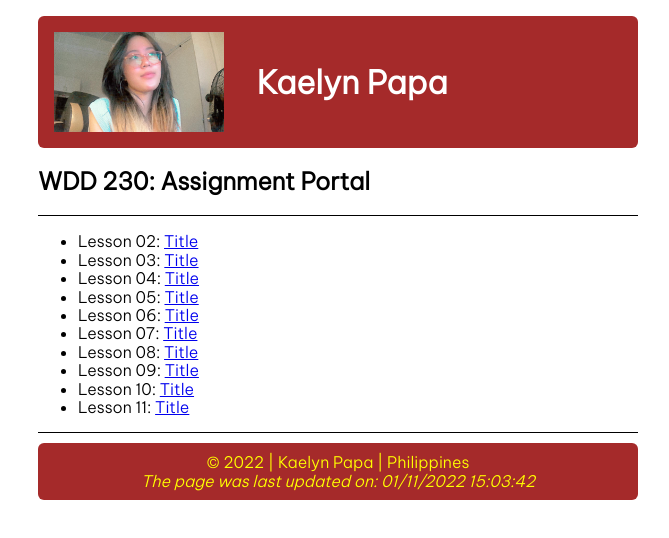
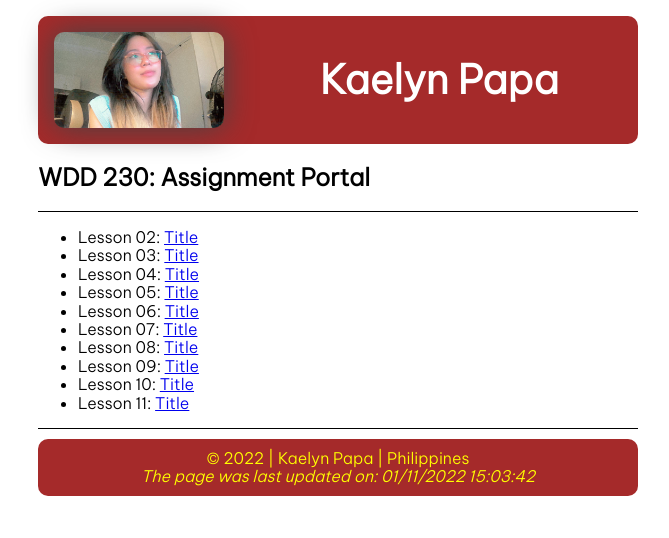
Before and after one commit to kaeellyn/wdd230, a plain HTML site: page index.html in a window 1280 px wide. Shown: the whole page, without its empty margins (302-971 px from the left). Drawn offline with Linux system fonts and the light colour scheme.

Commit message:
Media Queries

```diff
--- /dev/null
+++ b/css/medium.css
@@ -0,0 +1,27 @@
+@media only screen and (min-width: 32.5em) {
+    h1 {
+        font-size: 2.5rem;
+    }
+
+    h2 {
+        font-size: 1.5rem;
+    }
+
+    header, footer {
+        border-radius: 10px;
+    }
+
+    header {
+        display: grid;
+    }
+
+    header img {
+        width: 170px;
+        box-shadow: 0 0 30px #444;
+        border-radius: 10px;
+    }
+
+    .head-box h1 {
+        grid-column: 2;
+    }
+}
--- a/css/style.css
+++ b/css/small.css
@@ -7,7 +7,7 @@ body {
 }
 
 header {
-    display: grid;
+
     grid-template-columns: 1fr 2fr;
     grid-gap: 20px;
     align-items: center;
@@ -15,18 +15,39 @@ header {
     color: white;
     border-radius: 6px;
     padding: 1rem;
+    text-align: center;
+}
+
+header img {
+    width: 100px;
+    height: auto;
+}
+
+h1 {
+    font-size: 1.5rem;
+    margin: 0.15rem;
+}
+
+h2 {
+    font-size: 1rem;
 }
 
 .line-1 {
     height: 1px;
     background: black;
 }
+
 .header-img {
     grid-column: 1;
 }
 
 .head-box h1 {
-    grid-column: 2;
+    grid-column: 1;
+    grid-row: 2
+}
+
+header, footer {
+    text-align: center;
 }
 
 footer {
--- a/index.html
+++ b/index.html
@@ -7,7 +7,8 @@
         <title> Kaelyn's Portal </title>
         <meta name="description" content="Assignment portal for Kaelyn Papa in WDD 230: Web Frontend Development at Brigham Young University - Idaho" />
         <link rel="stylesheet" href="css/normalize.css">
-        <link rel="stylesheet" href="css/style.css" />
+        <link rel="stylesheet" href="css/small.css" />
+        <link rel="stylesheet" href="css/medium.css" />
         <link rel="preconnect" href="https://fonts.googleapis.com">
         <link rel="preconnect" href="https://fonts.gstatic.com" crossorigin>
         <link href="https://fonts.googleapis.com/css2?family=Be+Vietnam+Pro:wght@300&display=swap" rel="stylesheet">
@@ -16,7 +17,7 @@
     <body>
         <div class="head-box"></div>
         <header>
-            <img class="header-img" src="images/0817..3.jpg" width="170" height="100" alt="Photo of Kaelyn">
+            <img class="header-img" src="images/0817..3.jpg" alt="Photo of Kaelyn">
             <h1>Kaelyn Papa</h1>
         </header>
         <main class="main-box">
```
Also changed, not shown: lesson2/design-principles.html (added).
